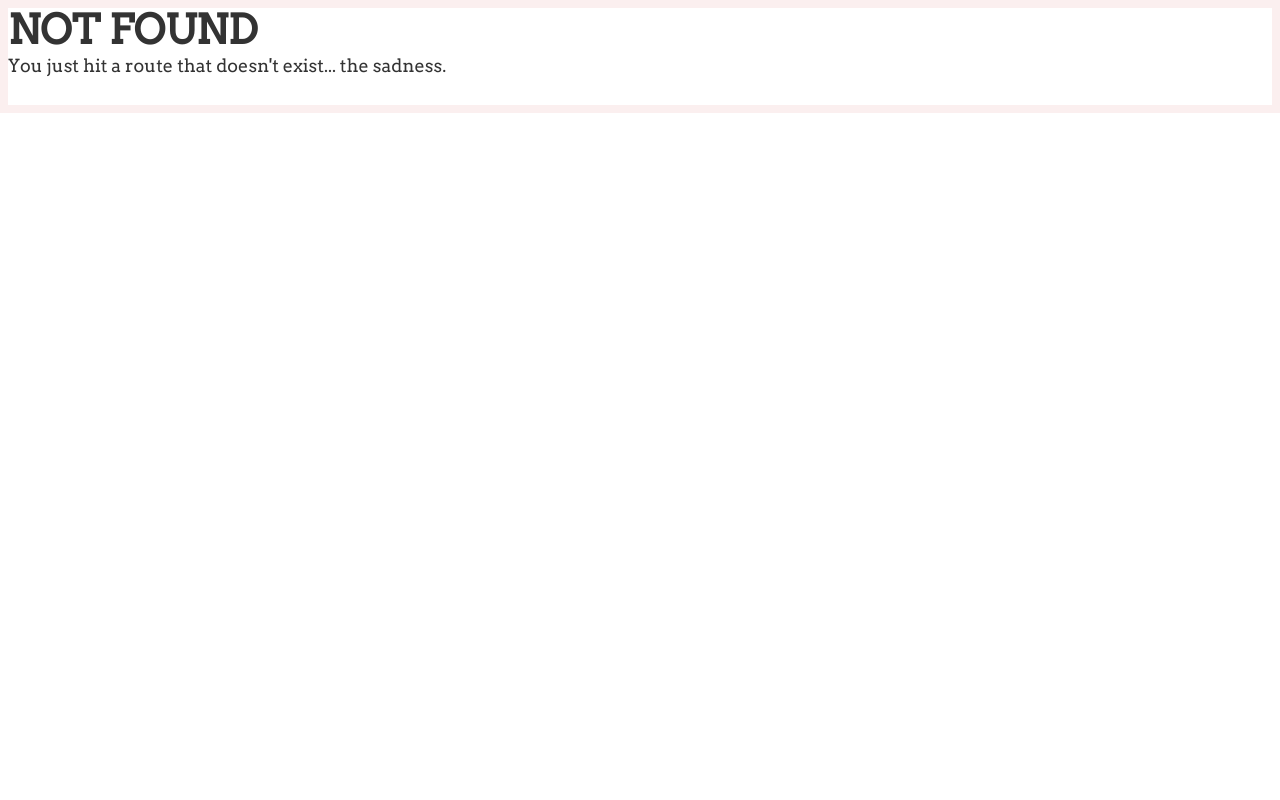
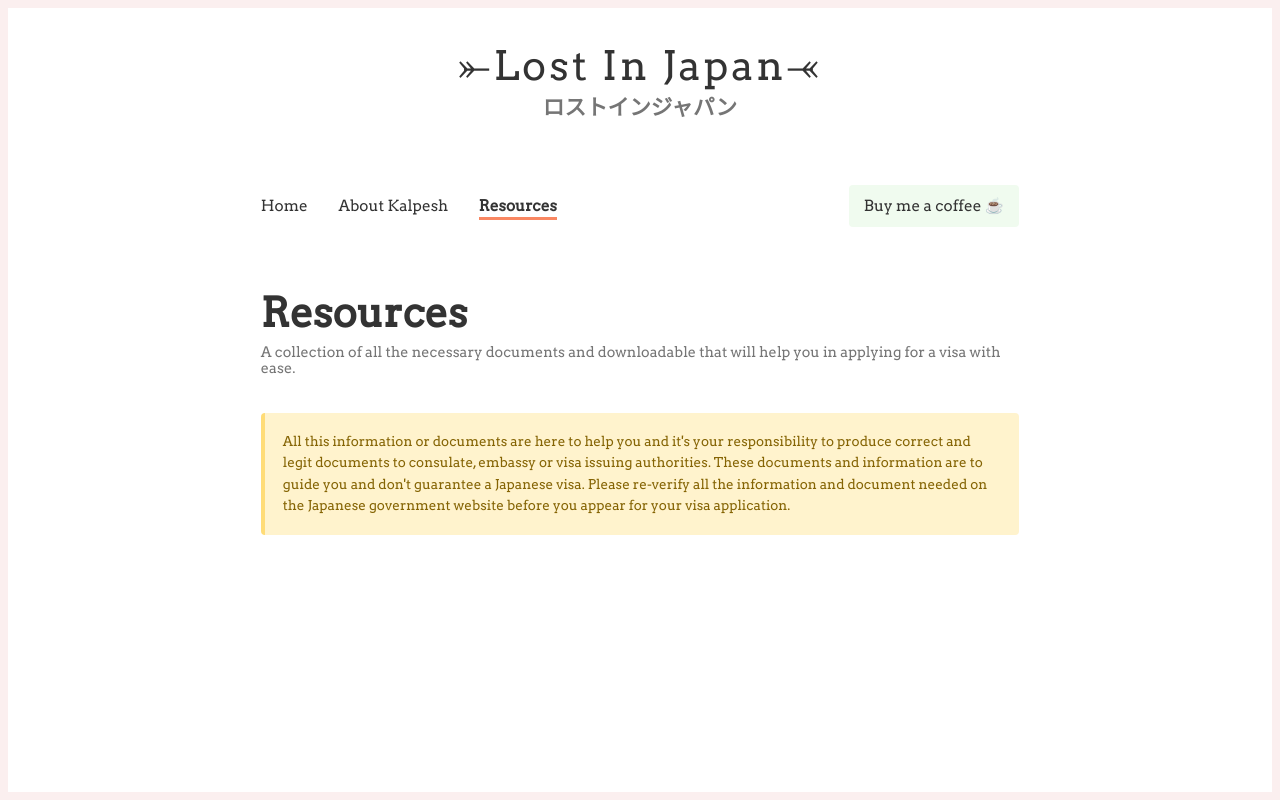
Before and after one commit to kalpeshsingh/lost-in-japan, a Gatsby site: page /resources in a window 1280 px wide. Before the commit this address had no page. Built offline with nearby package versions, Linux system fonts and the light colour scheme; Gatsby itself is replaced by a stand-in of ours.

Commit message:
feat(page): adds resources page

```diff
--- a/src/components/layout.css
+++ b/src/components/layout.css
@@ -213,6 +213,7 @@ body {
   -webkit-font-feature-settings: "kern", "liga", "clig", "calt";
   font-feature-settings: "kern", "liga", "clig", "calt";
   border: solid 8px #fbefef;
+  min-height: 100vh;
 }
 img {
   max-width: 100%;
--- /dev/null
+++ b/src/pages/resources.css
@@ -0,0 +1,11 @@
+.resources__title {
+  margin-top: 4rem;
+  margin-bottom: 0.5rem;
+}
+
+.resources__subtitle {
+  color: var(--color-secondary);
+  margin-bottom: 2rem;
+  font-size: 0.8rem;
+  font-weight: normal;
+}
--- /dev/null
+++ b/src/pages/resources.js
@@ -0,0 +1,36 @@
+/** 3P dependency imports */
+import React from "react"
+
+/** Component dependencies */
+import Layout from "../components/layout"
+import SEO from "../components/seo"
+import Header from "../components/Header/Header"
+
+/** constants **/
+import PAGE_TYPE from "../core/constants/pageType"
+
+/** styles */
+import "./resources.css"
+import AlertBox, { ALERT_TYPES } from "../components/AlertBox/AlertBox"
+
+const Resources = () => (
+  <Layout type={PAGE_TYPE.ABOUT}>
+    <SEO title="Resources" />
+    <Header />
+    <h1 className="resources__title">Resources</h1>
+    <h4 className="resources__subtitle">
+      A collection of all the necessary documents and downloadable that will
+      help you in applying for a visa with ease.
+    </h4>
+    <AlertBox type={ALERT_TYPES.WARN}>
+      All this information or documents are here to help you and it's your
+      responsibility to produce correct and legit documents to consulate,
+      embassy or visa issuing authorities. These documents and information are
+      to guide you and don't guarantee a Japanese visa. Please re-verify all the
+      information and document needed on the Japanese government website before
+      you appear for your visa application.
+    </AlertBox>
+  </Layout>
+)
+
+export default Resources
```
